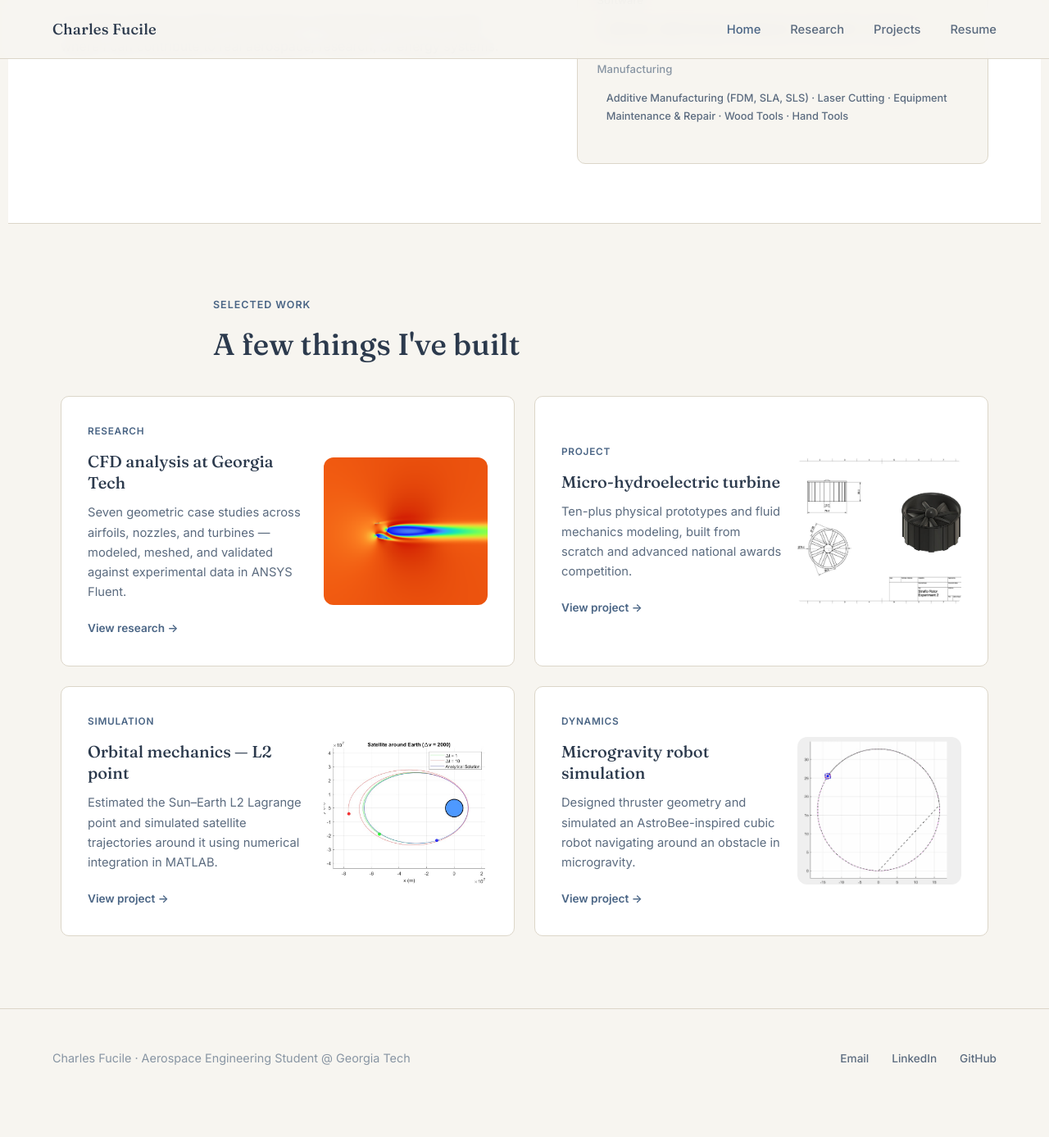
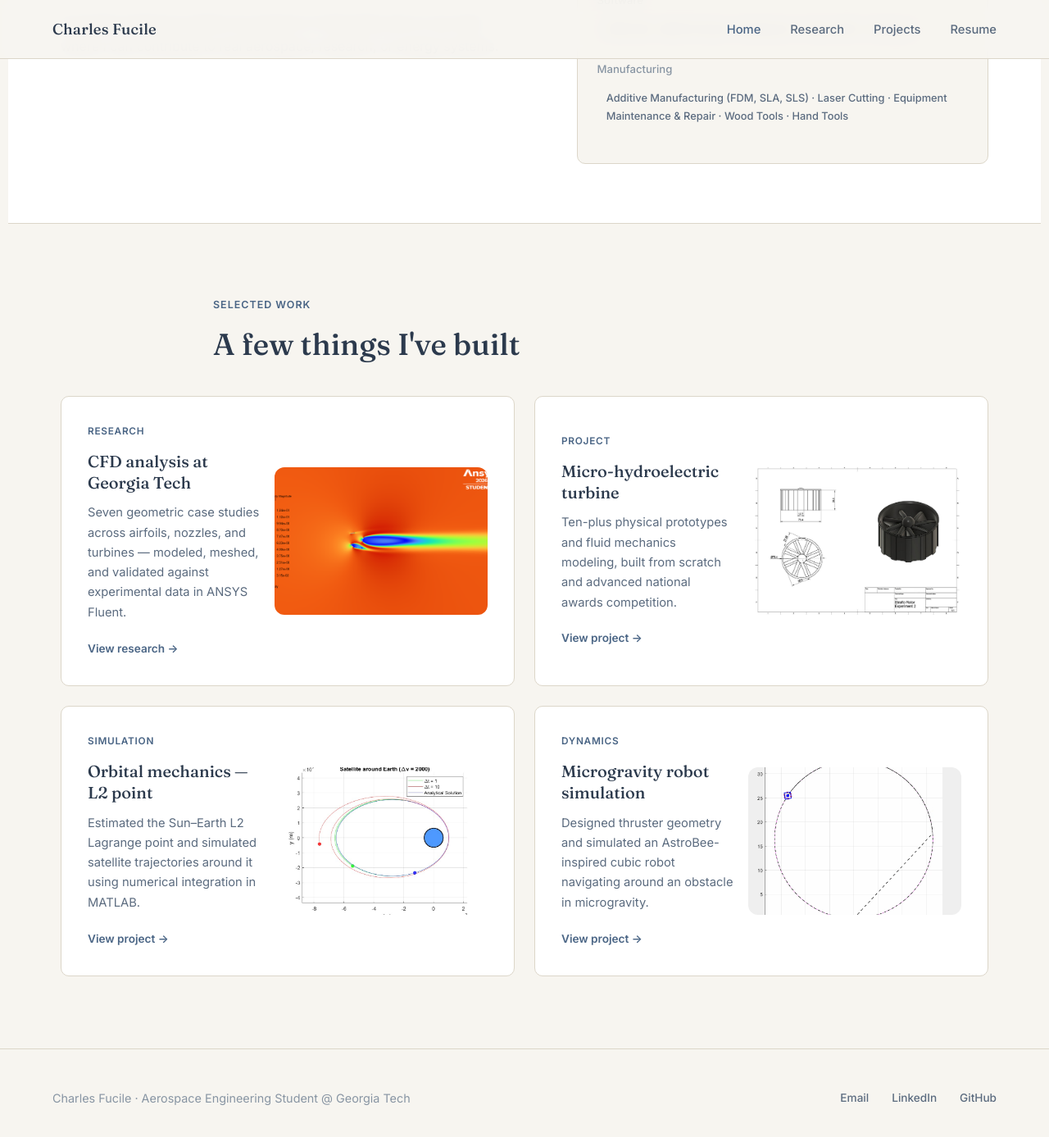
Before and after one commit to cfucile3/Portfolio, a Jekyll site: the page built from index.html, in a window 1280 px wide and 1400 px high, scrolled down 874 px. Shown: the top 1387 px of the window at 82% size. Built offline with Jekyll 4.4.1, drawn with Linux system fonts in a browser that asks for light colours; before the commit the page ends 2226 px from its top, so only the background shows below that.

Commit message:
Update index.html

```diff
--- a/index.html
+++ b/index.html
@@ -270,7 +270,7 @@ title: Home
   }
 
   .feat-card .card-img {
-    width: 200px;
+    width: 260px;
     height: 180px;
     object-fit: cover;
     border-radius: 12px;
```
